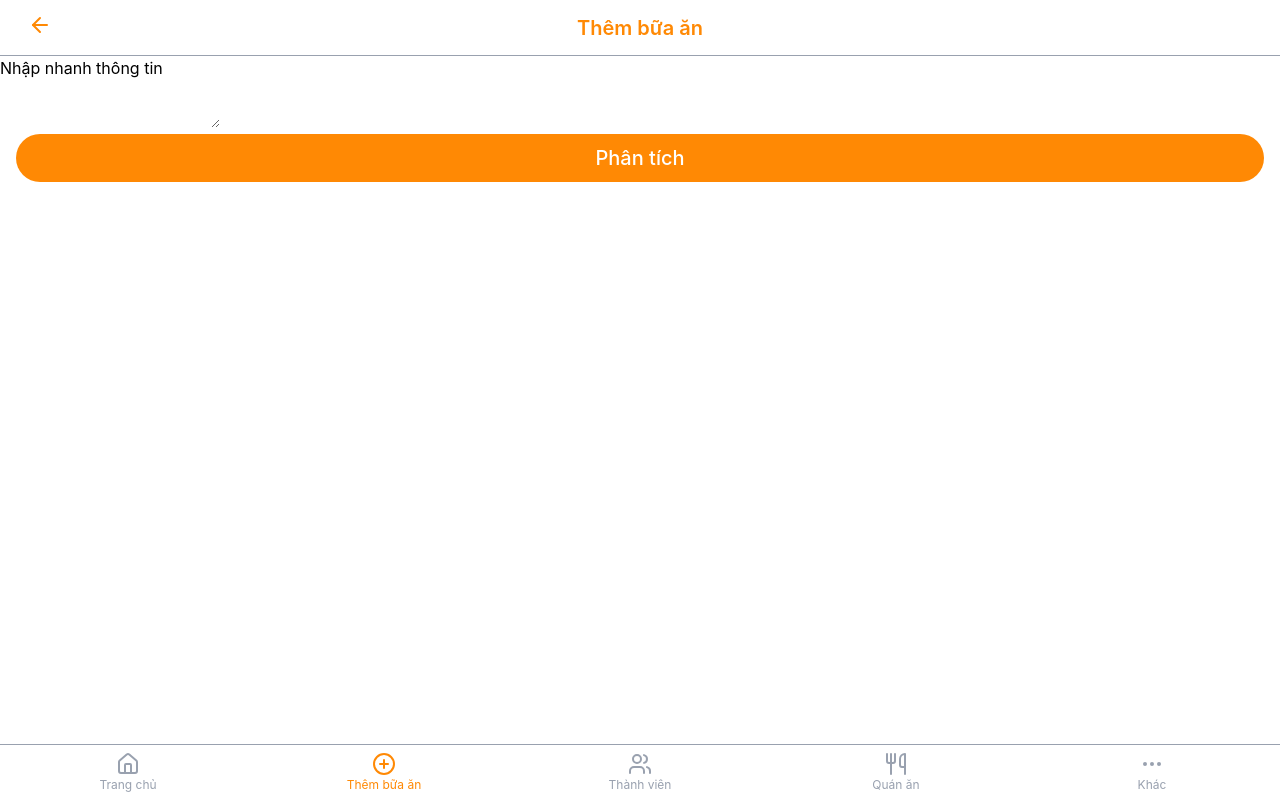
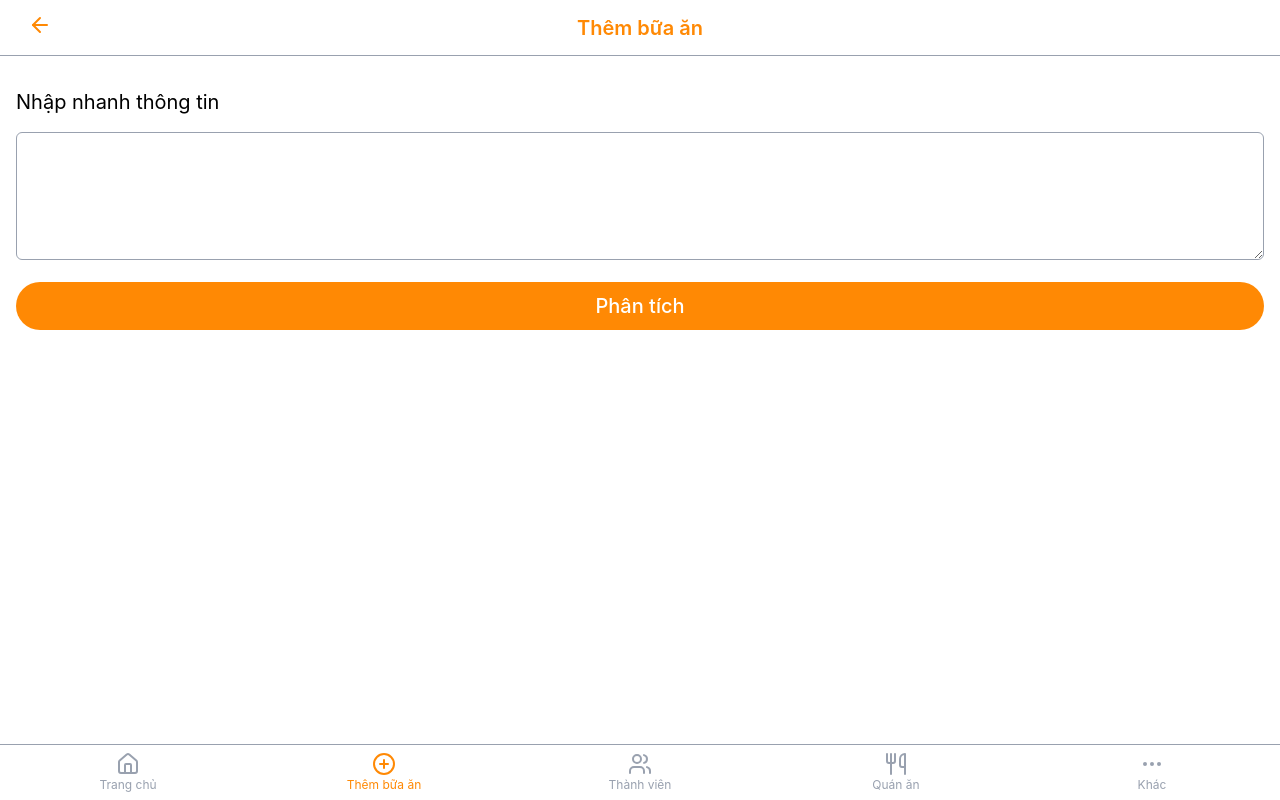
Before and after one commit to 202416852-anhpv/meal-ledger, a React (Vite) app in the folder frontend/: page /add-meal in a window 1280 px wide. Built offline with nearby package versions, Linux system fonts and the light colour scheme.

Commit message:
feat(frontend): add AddMeal page

```diff
--- a/frontend/src/components/common/Button.tsx
+++ b/frontend/src/components/common/Button.tsx
@@ -9,7 +9,7 @@ export function Button({ label, ...props }: ButtonProps) {
     <div className="px-4">
       <button
         {...props}
-        className="w-full bg-orange-400 hover:bg-orange-600 text-white h-12 rounded-full text-xl font-medium"
+        className="w-full bg-orange-400 text-white h-12 rounded-full text-xl font-medium"
       >
         {label}
       </button>
--- a/frontend/src/pages/AddMeal.tsx
+++ b/frontend/src/pages/AddMeal.tsx
@@ -9,15 +9,18 @@ export default function AddMeal() {
     <div>
       <TopBar title="Thêm bữa ăn" />
       <form>
-        <h2>Nhập nhanh thông tin</h2>
+        <div className="px-4">
+          <h2 className="mt-8 text-xl">Nhập nhanh thông tin</h2>
           <textarea
             value={rawText}
             onChange={(e) => setRawText(e.target.value)}
             placeholder=""
             required
+            className="w-full border border-gray-400 rounded-md h-32 my-4"
           />
+        </div>
+        <Button type="submit" label="Phân tích" />
       </form>
-      <Button label="Phân tích" />
     </div>
   );
 }
```
Lines whose indentation alone changed are shown as unchanged.
